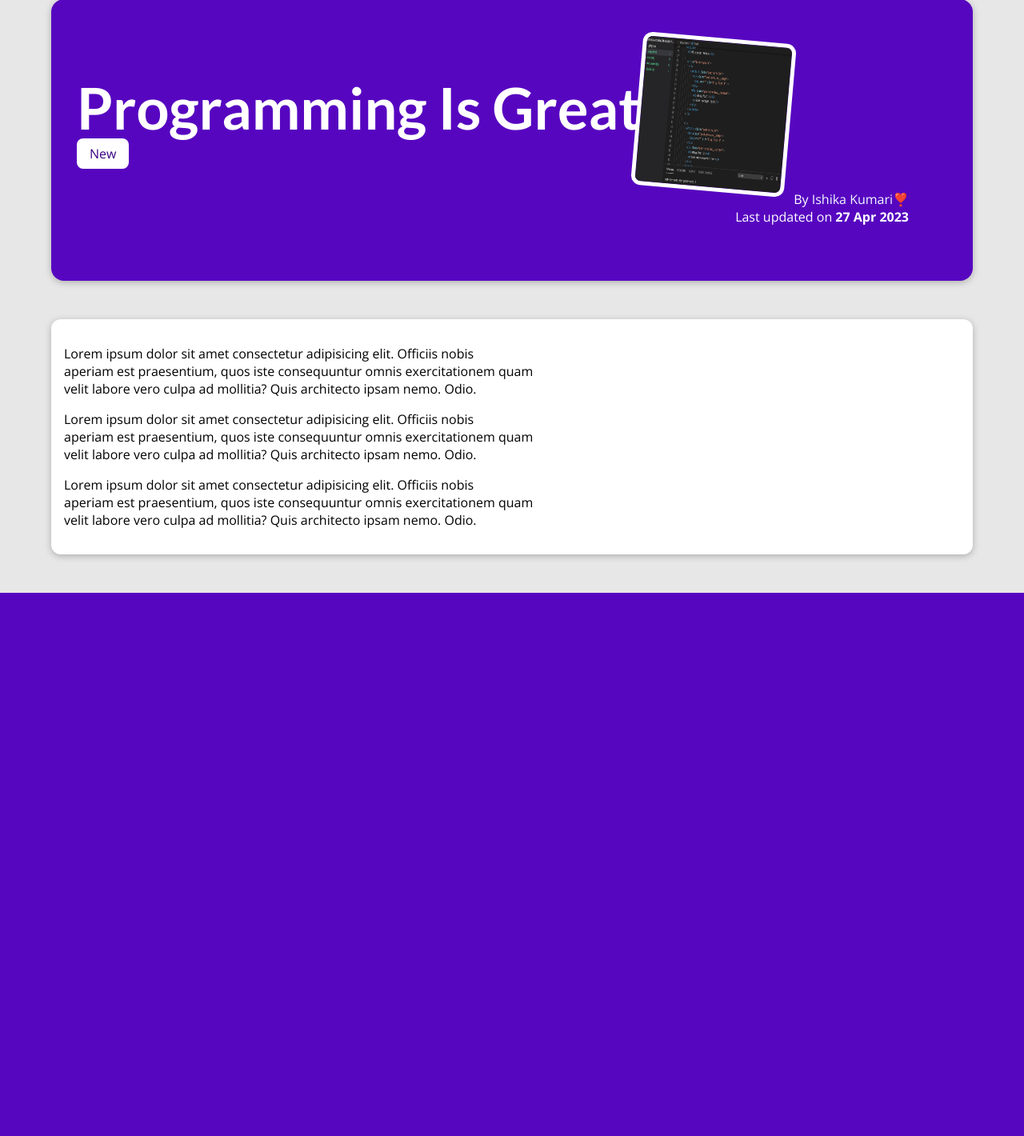
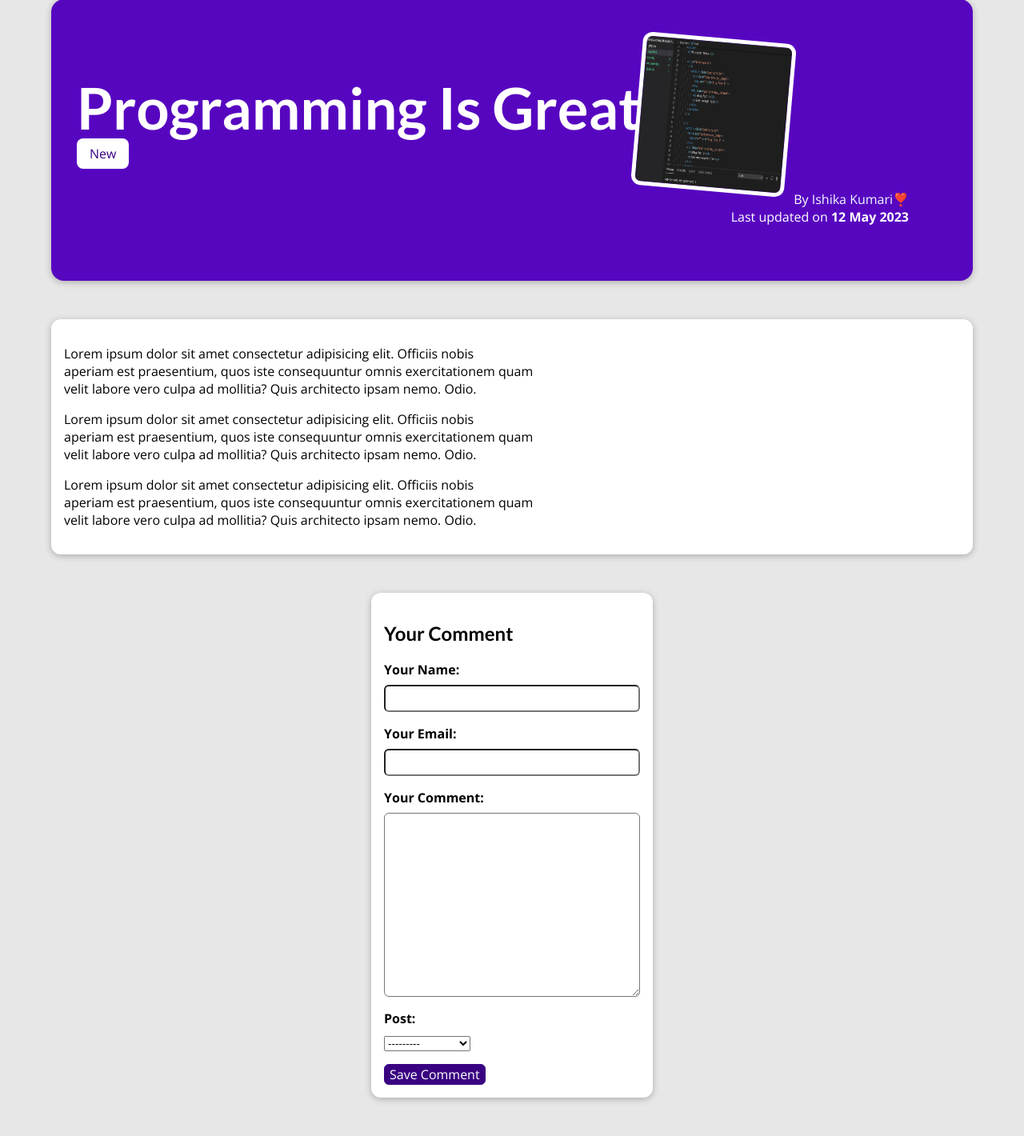
Before and after one commit to ArchanaKumari202068/Blog_Site, a Django app: page /posts/programming-is-fun in a window 1280 px wide. Shown: the part 129-1549 px from the top of the page at 80% size. Before the commit the page ends 870 px from the top, so only its background shows below. Run offline with Django 4.2, Linux system fonts and the light colour scheme; data comes from the database, SQL or seed files in the repository.

Commit message:
post image,serving uploaded file and added comment form to the single post

```diff
--- /dev/null
+++ b/blog/forms.py
@@ -0,0 +1,13 @@
+from django import forms
+
+from .models import Comment
+
+class CommentForm(forms.ModelForm):
+    class Meta:
+        model = Comment
+        exclude = ["Post"]
+        labels = {
+            "user_name":"Your Name",
+            "user_email":"Your Email",
+            "text":"Your Comment"
+        }
--- a/blog/models.py
+++ b/blog/models.py
@@ -25,7 +25,8 @@
 class Post(models.Model):
     title = models.CharField(max_length=150)
     excerpt = models.CharField(max_length=200)
-    image_name = models.CharField(max_length=100)
+    # image_name = models.CharField(max_length=100)
+    image =models.ImageField(upload_to="posts", null=True)
     date = models.DateField(auto_now =True)
     slug = models.SlugField(unique=True,db_index=True)
     content = models.TextField(validators=[MinLengthValidator(10)])
@@ -34,3 +35,11 @@
         Author,on_delete=models.SET_NULL,null=True,related_name="posts")
     # many to many
     tag = models.ManyToManyField(Tag)
+
+
+class Comment(models.Model):
+    user_name = models.CharField(max_length=150)
+    user_email = models.EmailField()
+    text = models.TextField(max_length=400)
+    post = models.ForeignKey(
+        Post,on_delete=models.CASCADE,related_name="comments")
--- a/blog/static/blog/post-detail.css
+++ b/blog/static/blog/post-detail.css
@@ -77,3 +77,51 @@
     padding:0.5rem 1rem;
     border-radius: 8px;
   }
+
+   #comment-form{
+    margin: 3rem auto;
+    width: 90%;
+    max-width: 22rem;
+    border-radius: 12px;
+    background-color: rgb(255, 255, 255);
+    box-shadow: 0 2px 8px rgba(0,0,0, 0.25);
+    padding: 1rem;
+
+  }
+
+  .form-control{
+
+    margin-bottom:1rem;
+
+  }
+#comment-form button{
+  font:inherit;
+  background-color: #390281;
+  color: white;
+  border: 1px solid #390281;
+  padding: 0.5rem,1.5rem;
+  border-radius: 6px;
+  cursor: pointer;
+
+}
+
+#comment-form button:hover,
+#comment-form button:active {
+  background-color: #4f0ba7;
+  border-color:#4f0ba7;
+}
+  .form-control label{
+    font-weight: bold;
+    margin-bottom: 0.5rem;
+    display: block;
+  }
+
+  .form-control input,
+  .form-control textarea {
+    display: block;
+    width: 100%;
+    max-width: 100%;
+    font:inherit;
+    padding:0.25rem;
+    border-radius: 6px;
+  }
--- a/blog/templates/404.html
+++ b/blog/templates/404.html
@@ -1,5 +1,5 @@
 {% extends "base.html" %}
-{% block ttitle %}
+{% block title %}
 We didn't find that page!
 {% endblock  %}
 
--- a/blog/templates/blog/includes/post.html
+++ b/blog/templates/blog/includes/post.html
@@ -1,9 +1,9 @@
-{% load static%}
+
 
 <li>
     <article class="post">
       <a href="{% url "post-detail-page" post.slug %}">
-        <img src="{% static "blog/images/"|add:post.image_name %}" alt="Mountain Hiking" class="My_post_img"/>
+        <img src="{{post.image.url}}" alt="{{ post.title}}" class="My_post_img"/>
         <div class="post__content">
           <h3>{{ post.title }}</h3>
           <p>
--- a/blog/templates/blog/index.html
+++ b/blog/templates/blog/index.html
@@ -21,7 +21,7 @@
     <img src="{% static "blog/images/profile_pic.jpg"%}" alt="Max - The Author of this Blog" />
     <h2>ARCHANA BLOG</h2>
   </header>
-  <p>Hi , I am Max and I love to blog about tech and the world</p>
+  <p>Hi , I am Archana Bhardwaj  and I love to blog about tech and the world</p>
 </section>
 
 <section id="latest-posts">
@@ -39,7 +39,7 @@
 <section id="about">
     <h2>What I Do</h2>
     <p> I love programming, I love to help others and I enjoy exploring new technologies in general!</p>
-    <p>My goal is to keep on growing as a developer - and if I could help you do the same, I'd be very Happy!</P>
+    <p>My goal is to keep on growing as a developer</P>
 </section>
 
 {% endblock %}
--- a/blog/templates/blog/post-detail.html
+++ b/blog/templates/blog/post-detail.html
@@ -23,7 +23,7 @@
 
     </div>
     <article>
-        <img src="{% static "blog/images/"|add:post.image_name %}" alt="Post Title"/>
+        <img src="{{ post.image.url }}" alt="{{ post.title }}"/>
         <adderss> By <a href="mailto:{{ post.author.email_address  }}">{{ post.author }}</a></adderss>
         <div>
             Last updated on <time>{{ post.date|date:"d M Y"}}</time>
@@ -33,6 +33,19 @@
 
    <main>
     {{ post.content|linebreaks }}
+   </main>
 
-   </main>
+   <section id="comment-form">
+    <h2>Your Comment</h2>
+    <form >
+        {% for form_field in comment_form%}
+        <div class="form-control">
+            {{ form_field.label_tag }}
+            {{ form_field }}
+            {{ form_field.errors }}
+        </div>
+        {% endfor %}
+        <button>Save Comment</button>
+    </form>
+    </section>
 {% endblock  %}
--- a/blog/urls.py
+++ b/blog/urls.py
@@ -2,9 +2,12 @@
 from . import views
 
 urlpatterns = [
-    path("",views.starting_page, name="starting-page"),
-    path("posts",views.posts, name="posts-page"),
-    path("posts/<slug:slug>", views.post_details, name="post-detail-page")
+    # previously we r pointing starting page view after changing StartingPage fun to StartingPageView class
+    # now we have to pointing StartingPageView and call as_view
+    # path("",views.starting_page, name="starting-page"),
+    path("",views.StartingPageView.as_view(), name="starting-page"),
+    path("posts",views.AllPostView.as_view(), name="posts-page"),
+    path("posts/<slug:slug>", views.SinglePostView.as_view(), name="post-detail-page")
     # /posts/my-first-post
 
 ]
--- a/blog/views.py
+++ b/blog/views.py
@@ -1,39 +1,69 @@
 from datetime import date
+from typing import Any, Dict
+from django.db.models.query import QuerySet
 
 from django.shortcuts import render,get_object_or_404
+from django.views.generic import ListView,DetailView
 
 from .models import Post
+from .forms import CommentForm
+# Create your views here.
+
+class StartingPageView(ListView):
+    template_name = "blog/index.html"
+    model = Post
+    ordering = ["-date"]
+    context_object_name = "posts"
 
 
+    def get_queryset(self):
+        queryset = super().get_queryset()
+        data = queryset[:3]
+        return data
+
+# convert function view to class view then do changes in blog/urls
+
+# def starting_page(request):
+#     #fetching post for starting page
+#     latest_posts= Post.objects.all().order_by("-date")[:3]
+#     return render(request,"blog/index.html", {
+#         "posts":latest_posts
+#     })
+
+class AllPostView(ListView):
+    template_name = "blog/all-posts.html"
+    model= Post
+    ordering= ["-date"]
+    context_object_name = "all_posts"
+
+    # def get_queryset(self):
+    #      queryset = super().get_queryset()
+    #      super().get_queryset()
+
+# def posts(request):
+#     all_posts= Post.objects.all().order_by("date")
+#     return render(request,"blog/all-posts.html",{
+#         "all_posts": all_posts
+#     })
+
+class SinglePostView(DetailView):
+    template_name = "blog/post-detail.html"
+    model= Post
+    def get_context_data(self, **kwargs: Any):
+        context = super().get_context_data(**kwargs)
+        context["post_tag"] = self.object.tag.all()
+        context["comment_form"]= CommentForm()
+        return context
 
 
-# def get_date(post):
-#     return post['date']
+# def post_details(request, slug):
+#     # identified_post = Post.objects.get(slug=slug)
+#     identified_post = get_object_or_404(Post,slug=slug)
+#     return render(request,"blog/post-detail.html",{
+#       "post" :identified_post,
+#       "post_tag": identified_post.tag.all()
+#     })
 
-# Create your views here.
-def starting_page(request):
-
-    #fetching post for starting page
-    latest_posts= Post.objects.all().order_by("-date")[:3]
-
-    return render(request,"blog/index.html", {
-        "posts":latest_posts
-
-    })
-
-def posts(request):
-    all_posts= Post.objects.all().order_by("date")
-    return render(request,"blog/all-posts.html",{
-        "all_posts": all_posts
-    })
-
-def post_details(request, slug):
-    # identified_post = Post.objects.get(slug=slug)
-    identified_post = get_object_or_404(Post,slug=slug)
-    return render(request,"blog/post-detail.html",{
-      "post" :identified_post,
-      "post_tag": identified_post.tag.all()
-    })
 
 
 
--- a/my_site/settings.py
+++ b/my_site/settings.py
@@ -130,3 +130,7 @@
 # https://docs.djangoproject.com/en/4.2/ref/settings/#default-auto-field
 
 DEFAULT_AUTO_FIELD = 'django.db.models.BigAutoField'
+
+
+MEDIA_ROOT = BASE_DIR / "uploads"
+MEDIA_URL = "/files/"
--- a/my_site/urls.py
+++ b/my_site/urls.py
@@ -16,8 +16,11 @@
 """
 from django.contrib import admin
 from django.urls import path, include
+from django.conf.urls.static import static
+from django.conf import settings
+
 
 urlpatterns = [
     path('admin/', admin.site.urls),
     path("", include("blog.urls"))
-]
+] + static(settings.MEDIA_URL,document_root=settings.MEDIA_ROOT)
```
Also changed, not shown: blog/migrations/0002_remove_post_image_name_post_image.py (added), blog/migrations/0003_comment.py (added), db.sqlite3, uploads/posts/coding.jpg (added), uploads/posts/mountain.jpg (added), uploads/posts/profile_pic.jpg (added), uploads/posts/woods.jpg (added).
